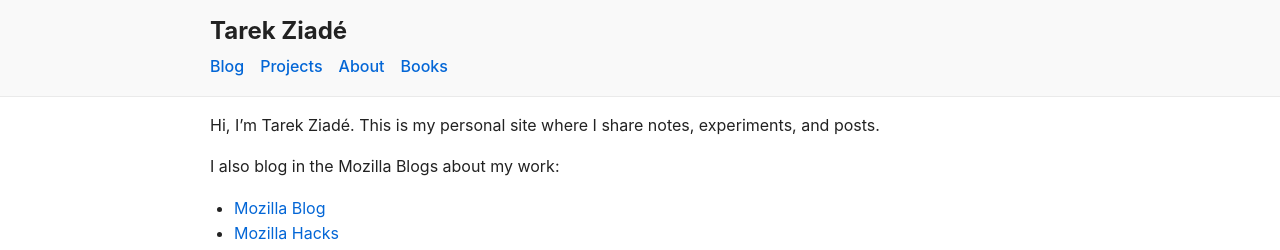
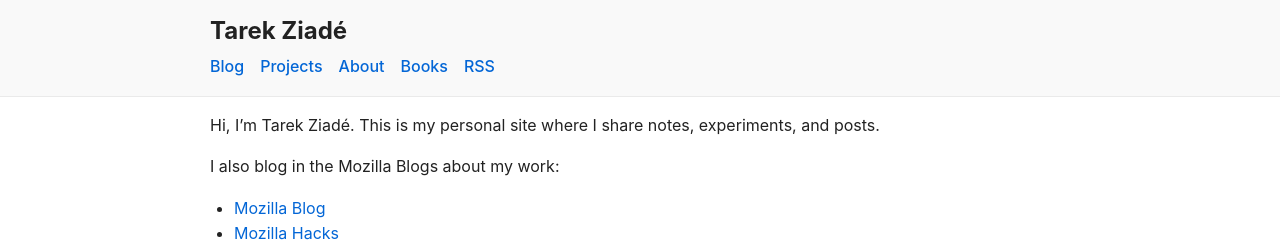
Before and after one commit to tarekziade/tarekziade.github.io, a Jekyll site: the page built from index.html, in a window 1280 px wide. Shown: the top 250 px of the page. Built offline with Jekyll 4.4.1, drawn with Linux system fonts in a browser that asks for light colours; the list of posts is cut into pages by our own code.

Commit message:
naviguation

```diff
--- a/_data/navigation.yml
+++ b/_data/navigation.yml
@@ -6,3 +6,5 @@
   url: /about/
 - title: Books
   url: /author/
+- title: RSS
+  url: /feed.xml
```
